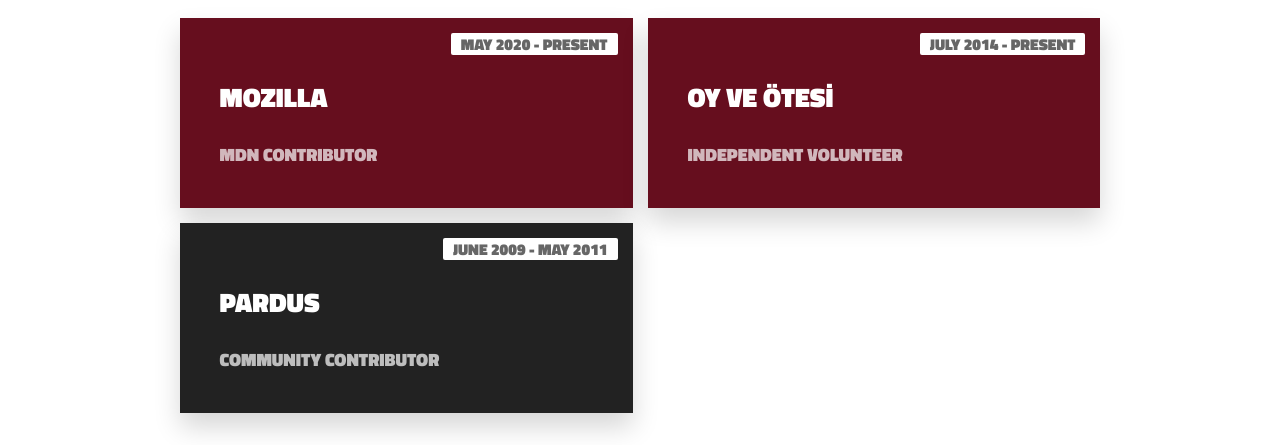
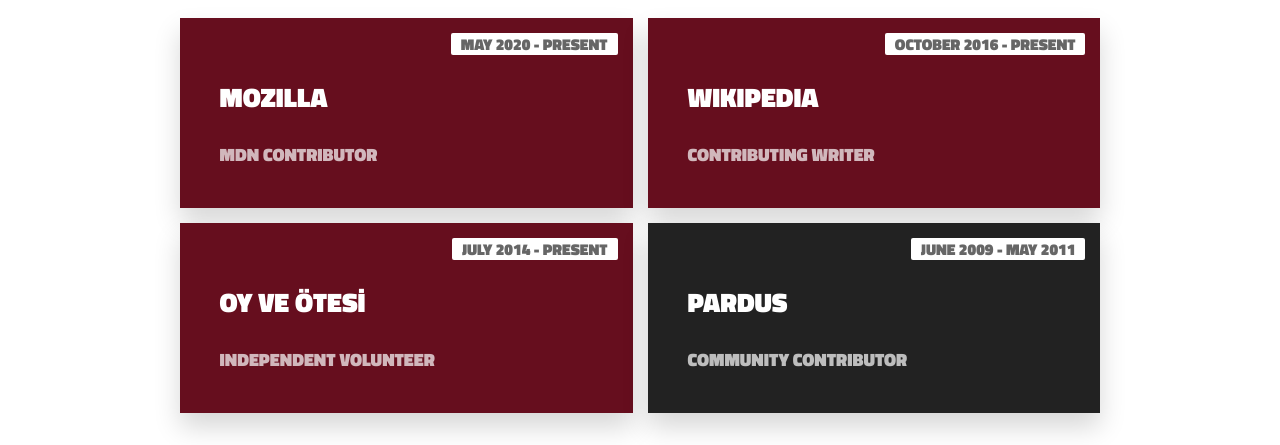
Before and after one commit to tugsanunlu/tugsanunlu.com, a Gatsby site: page /volunteer-experience in a window 1280 px wide. Shown: the part 204-649 px from the top of the page. Built offline with nearby package versions, Linux system fonts and the light colour scheme; Gatsby itself is replaced by a stand-in of ours.

Commit message:
Add volunteer experience

```diff
--- a/src/pages/volunteer-experience.js
+++ b/src/pages/volunteer-experience.js
@@ -8,6 +8,12 @@
       company: "MOZILLA",
       date: "MAY 2020 - PRESENT",
       title: "MDN CONTRIBUTOR",
+      isActive: true
+    },
+    {
+      company: "WIKIPEDIA",
+      date: "OCTOBER 2016 - PRESENT",
+      title: "CONTRIBUTING WRITER",
       isActive: true
     },
     {
```
